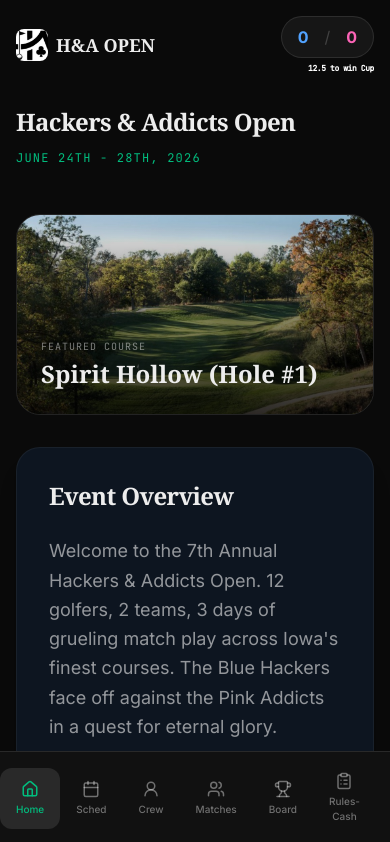
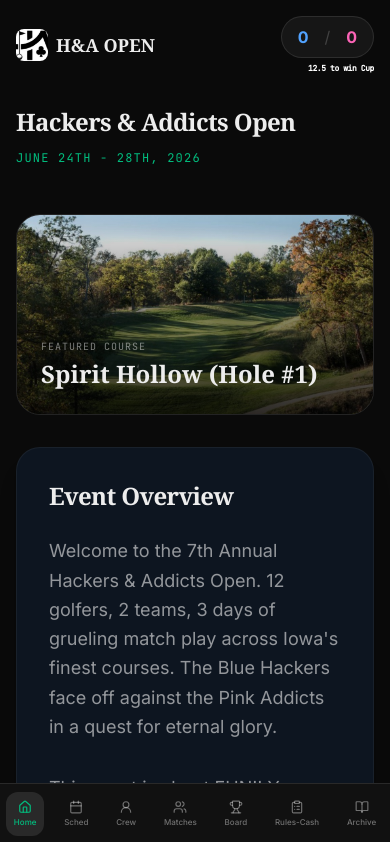
Before and after one commit to mpsorum392/haopen-project, a React (Vite) app: page / in a window 390 px wide. Shown: the top 842 px of the page. Built offline with nearby package versions, Linux system fonts and the light colour scheme.

Commit message:
adjust size of icons for mobile view

```diff
--- a/src/App.tsx
+++ b/src/App.tsx
@@ -70,13 +70,13 @@ export default function App() {
             <button
               key={tab.id}
               onClick={() => setActiveTab(tab.id as TabType)}
-              className={`flex flex-col md:flex-row items-center gap-1 md:gap-3 px-4 py-3 md:py-4 text-[10px] md:text-sm font-medium transition-all rounded-xl relative ${
+              className={`flex flex-col md:flex-row items-center gap-0.5 md:gap-3 px-2 py-2 md:py-4 text-[8px] md:text-sm font-medium transition-all rounded-xl relative ${
                 activeTab === tab.id
                   ? 'text-emerald-500 bg-white/10'
                   : 'text-white/40 hover:text-emerald-500/70 hover:bg-white/5'
               }`}
             >
-              <tab.icon size={18} />
+              <tab.icon className="md:hidden" size={14} /><tab.icon className="hidden md:block" size={18} />
               <span className="hidden md:inline">{tab.label}</span>
               <span className="md:hidden">{tab.mobileLabel}</span>
               {activeTab === tab.id && (
```
